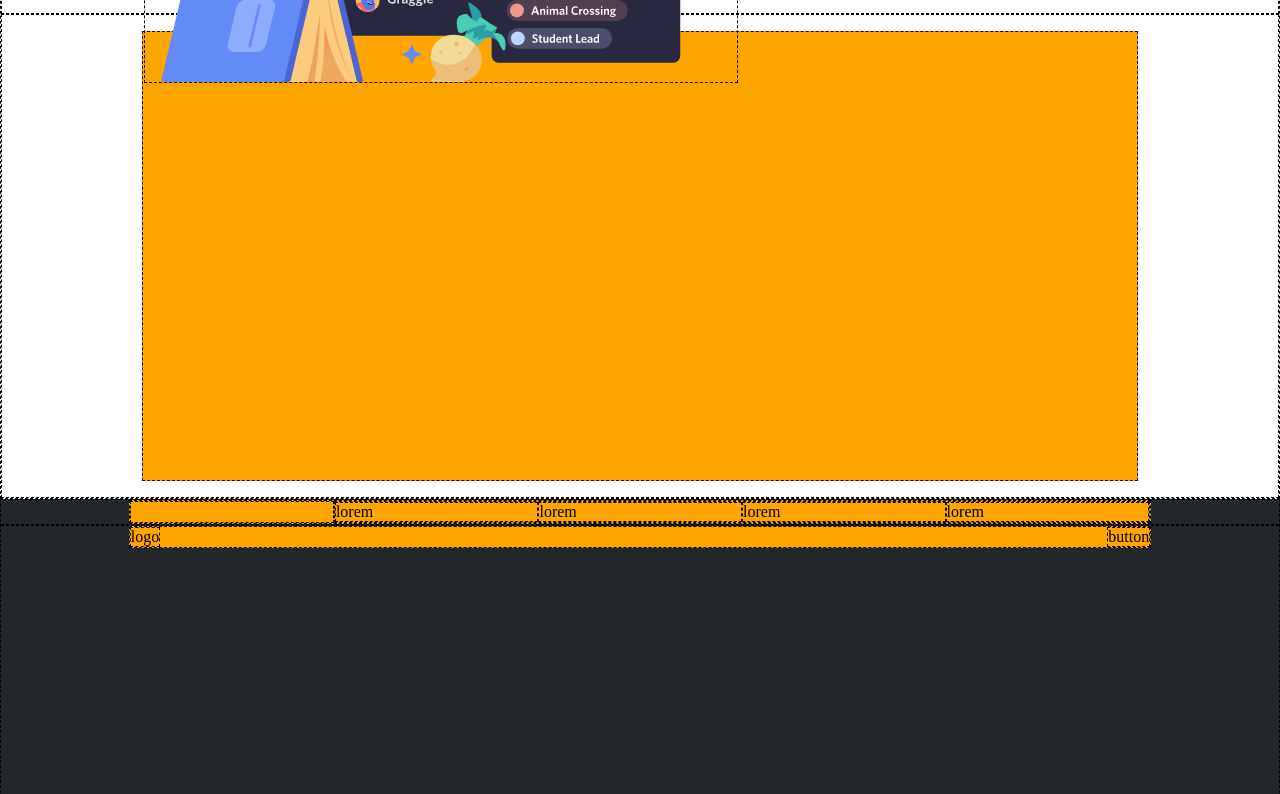
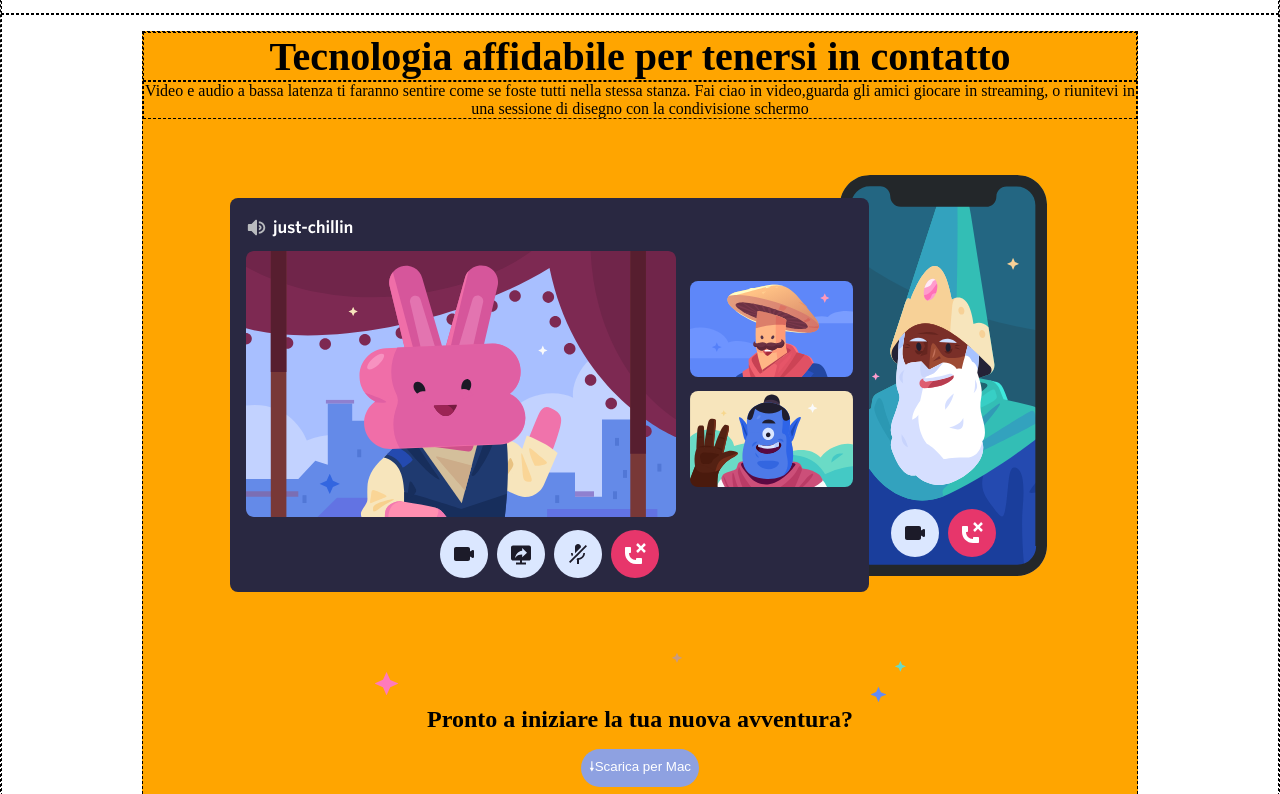
Before and after one commit to FabioMorrone/htmlcss-discord, a plain HTML site: page index.html in a window 1280 px wide. Shown: the part 1473-2267 px from the top of the page. Drawn offline with Linux system fonts and the light colour scheme.

Commit message:
part of the main finished

```diff
--- a/assets/css/style.css
+++ b/assets/css/style.css
@@ -42,7 +42,7 @@ section {
     width: 40%;
     align-content: center;
 
-    h1{
+    h1 {
         font-size: 40px;
         margin-bottom: 1rem;
     }
@@ -149,16 +149,37 @@ section {
     border: none;
 }
 
+.btn-button-C {
+    background-color: var(--dis-button-C);
+    color: var(--dis-light);
+}
+
 .btn-primary-dark {
     background-color: var(--dis-button-B);
     color: var(--dis-light)
 }
 
 .technology {
+
     .container {
         min-height: 450px;
+        text-align: center;
+
+        h1 {
+            font-size: 40px
+        }
+
+        h2{
+            border: 0;
+        }
+        img{
+            border: 0;
+        }
+
+
     }
 }
+
 
 footer {
     background-color: var(--dis-primary-dark);
@@ -171,3 +192,9 @@ section {
 
     }
 }
+
+img {
+    margin-block-end: auto;
+    max-height: 100%;
+    min-height: 100%;
+}
--- a/index.html
+++ b/index.html
@@ -54,7 +54,8 @@
                 </div>
                 <div class="w-40">
                     <h1>Un luogo a invito con tutto lo spazio necessario per parlare</h1>
-                    <p>I server Discord sono organizzati in canali tematici in cui puoi collaborare, condividendo o semplicemente parlare della tua giornata senza intasare una chat di gruppo.</p>
+                    <p>I server Discord sono organizzati in canali tematici in cui puoi collaborare, condividendo o
+                        semplicemente parlare della tua giornata senza intasare una chat di gruppo.</p>
 
                 </div>
 
@@ -66,7 +67,8 @@
             <div class="container d-flex">
                 <div class="w-40">
                     <h1>dove trovarsi è facile</h1>
-                    <p>Mettiti comodo in un canale vocale quando hai tempo. Gli amici nel tuo server possono vedere che sei lì e unirsi istantaneamente senza dover chiamare.</p>
+                    <p>Mettiti comodo in un canale vocale quando hai tempo. Gli amici nel tuo server possono vedere che
+                        sei lì e unirsi istantaneamente senza dover chiamare.</p>
                 </div>
                 <div class="w-60"><img src="assets/img/item2.svg" alt="item2">
                 </div>
@@ -82,15 +84,22 @@
                 </div>
                 <div class="w-40">
                     <h1>Da pochi a un fandom</h1>
-                    <p>Dai inizio a una community di qualsisi dimensione con strumenti di moderzione e accesso ai membri personalizzabile. Concedi ai membri poteri speciali, crea canali privati, e molto altro. </p>
+                    <p>Dai inizio a una community di qualsisi dimensione con strumenti di moderzione e accesso ai membri
+                        personalizzabile. Concedi ai membri poteri speciali, crea canali privati, e molto altro. </p>
                 </div>
-
-
             </div>
         </section>
         <!-- /.invite_only -->
         <section class="technology">
-            <div class="container"></div>
+            <div class="container">
+                <h1>Tecnologia affidabile per tenersi in contatto</h1>
+                <p>Video e audio a bassa latenza ti faranno sentire come se foste tutti nella stessa stanza. Fai ciao in video,guarda gli amici giocare in streaming, o riunitevi in una sessione di disegno con la condivisione schermo</p>
+                <img src="assets/img/item4-big.svg" alt="item4">
+                <img src="assets/img/stars.svg" alt="stars">
+                <h2>Pronto a iniziare la tua nuova avventura?</h2>
+                <button class="btn btn-button-C">&#129047;Scarica per Mac</button>
+
+            </div>
         </section>
     </main>
     <footer>
```
Lines whose indentation alone changed are shown as unchanged.
